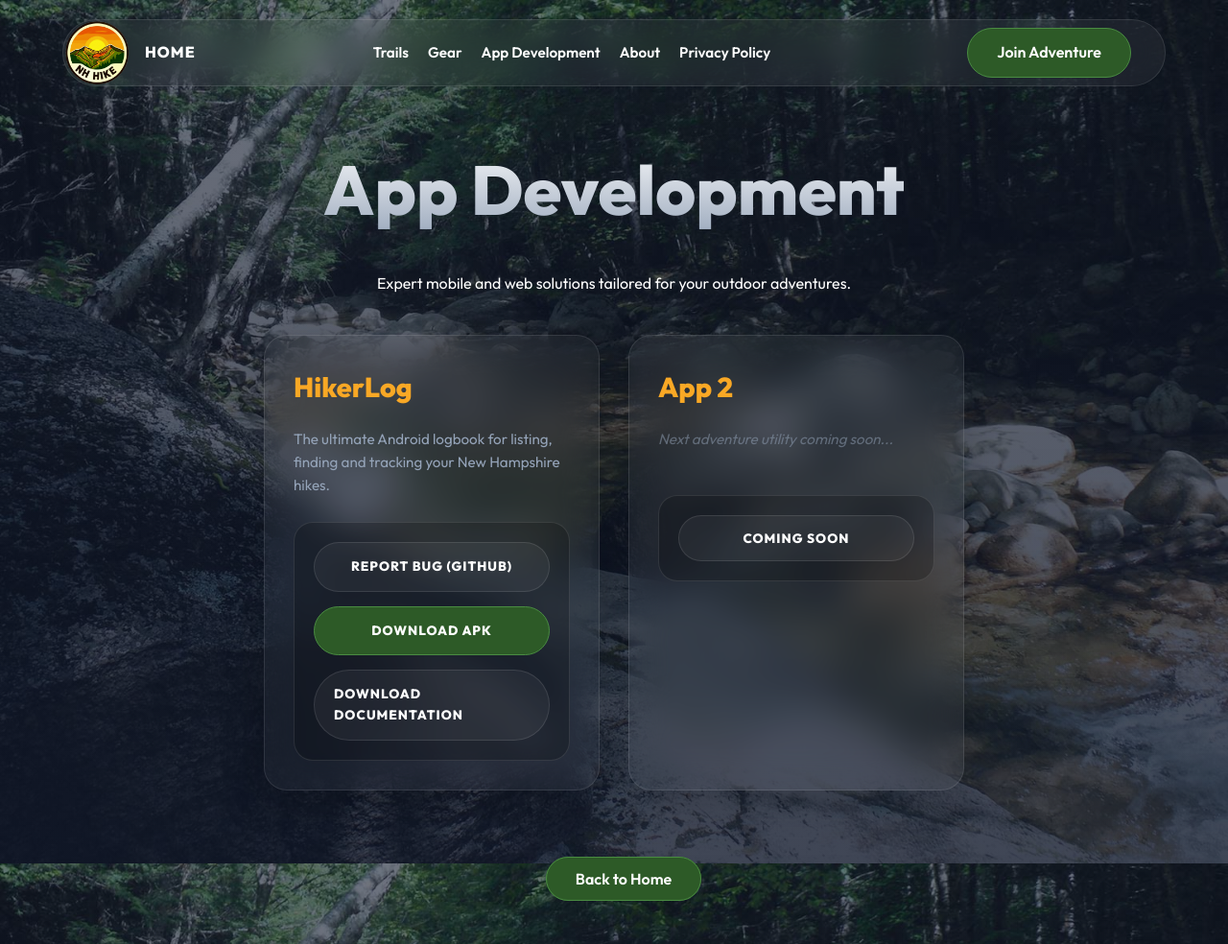
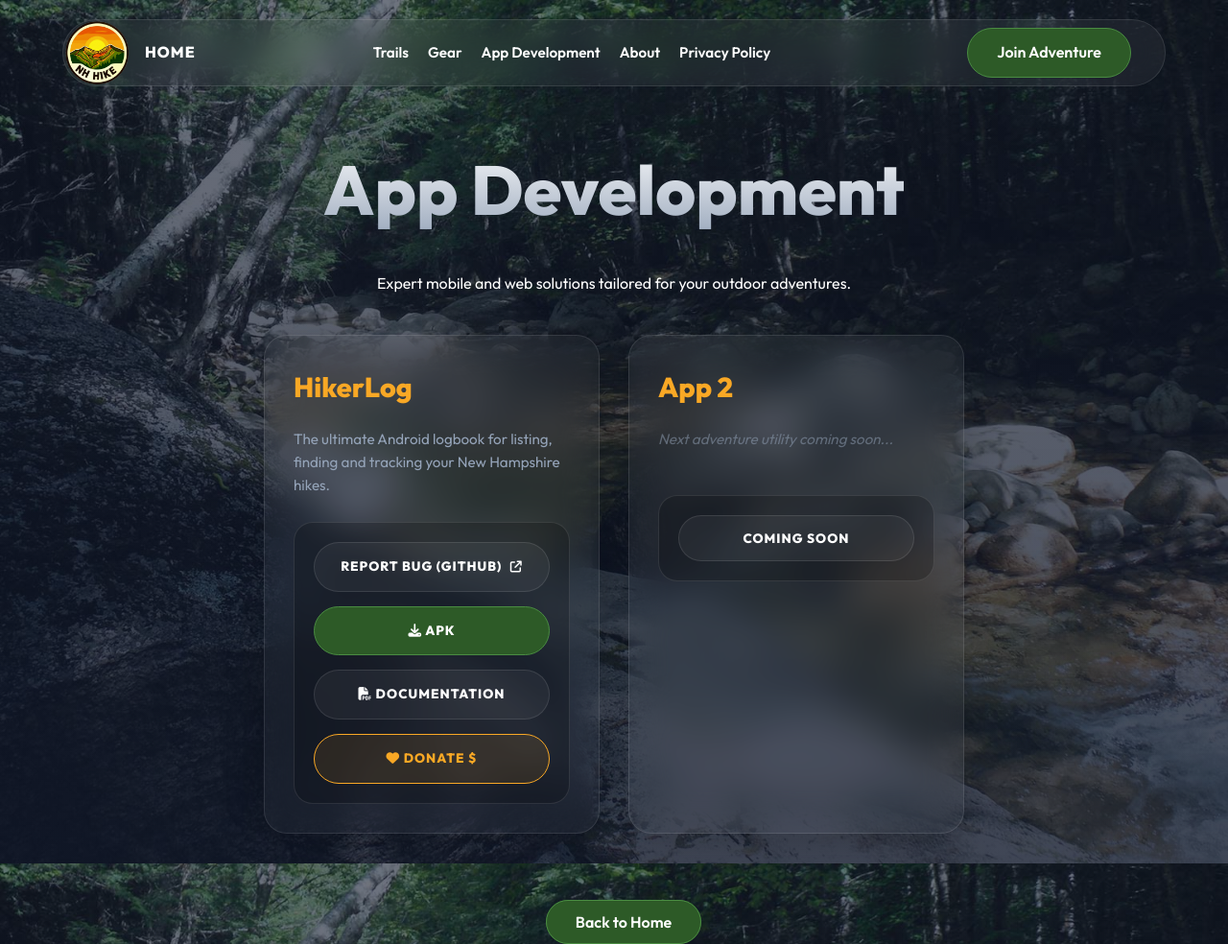
Before and after one commit to nhhike/store, a Jekyll site: the page built from app-development.html, in a window 1280 px wide and 984 px high. Shown: the whole window at 96% size. Built offline with Jekyll 4.4.1, drawn with Linux system fonts in a browser that asks for light colours.

Commit message:
Update buttons with icons and add PayPal Donate button

```diff
--- a/_layouts/default.html
+++ b/_layouts/default.html
@@ -7,6 +7,7 @@
     <meta name="viewport" content="width=device-width, initial-scale=1.0">
     <title>{{ page.title }} | {{ site.title }}</title>
     <link rel="stylesheet" href="{{ '/assets/css/style.css' | relative_url }}">
+    <link rel="stylesheet" href="https://cdnjs.cloudflare.com/ajax/libs/font-awesome/6.5.1/css/all.min.css">
 </head>
 <body>
     {% if page.url == "/" or page.url == "/index" or page.url == "/index.html" %}
--- a/app-development.html
+++ b/app-development.html
@@ -16,15 +16,19 @@
                     <p>The ultimate Android logbook for listing, finding and tracking your New Hampshire hikes.</p>
                     <div class="app-card-links">
                         <a href="https://github.com/nhhike/hikerlog-dev/issues" class="card-btn">
-                            <span>Report Bug (GitHub)</span>
+                            <span>Report Bug (GitHub) <i class="fa-solid fa-arrow-up-right-from-square" style="font-size: 0.75rem; margin-left: 5px;"></i></span>
                         </a>
                         <a href="{{ '/disclaimer.html' | relative_url }}?url=https%3A%2F%2Fgithub.com%2Fnhhike%2Fhikerlog-dev%2Fblob%2Fmain%2Freleases%2FHikerLog.apk%3Fraw%3Dtrue"
                             class="card-btn primary">
-                            <span>Download APK</span>
+                            <span><i class="fa-solid fa-download"></i> APK</span>
                         </a>
                         <a href="https://github.com/nhhike/hikerlog-dev/blob/main/docs/HikerLog_Manual.pdf?raw=true"
                             class="card-btn">
-                            <span>Download Documentation</span>
+                            <span><i class="fa-solid fa-file-pdf"></i> Documentation</span>
+                        </a>
+                        <a href="https://www.paypal.com/cgi-bin/webscr?cmd=_donations&business=nhhike@gmail.com&item_name=Support+NH-HIKE+Development&currency_code=USD&source=url"
+                            class="card-btn" style="background: rgba(249, 168, 37, 0.1); border-color: var(--accent); color: var(--accent);">
+                            <span><i class="fa-solid fa-heart"></i> Donate $</span>
                         </a>
                     </div>
                 </div>
--- a/disclaimer.html
+++ b/disclaimer.html
@@ -43,7 +43,9 @@
                 </div>
 
                 <div style="text-align: center; margin-top: 30px;">
-                    <a id="download-btn" href="#" class="btn primary" style="margin-left: 0; padding: 15px 40px; font-size: 1.1rem;">Continue to Download</a>
+                    <a id="download-btn" href="#" class="btn primary" style="margin-left: 0; padding: 15px 40px; font-size: 1.1rem;">
+                        <i class="fa-solid fa-download"></i> Continue
+                    </a>
                 </div>
             </div>
         </div>
```
